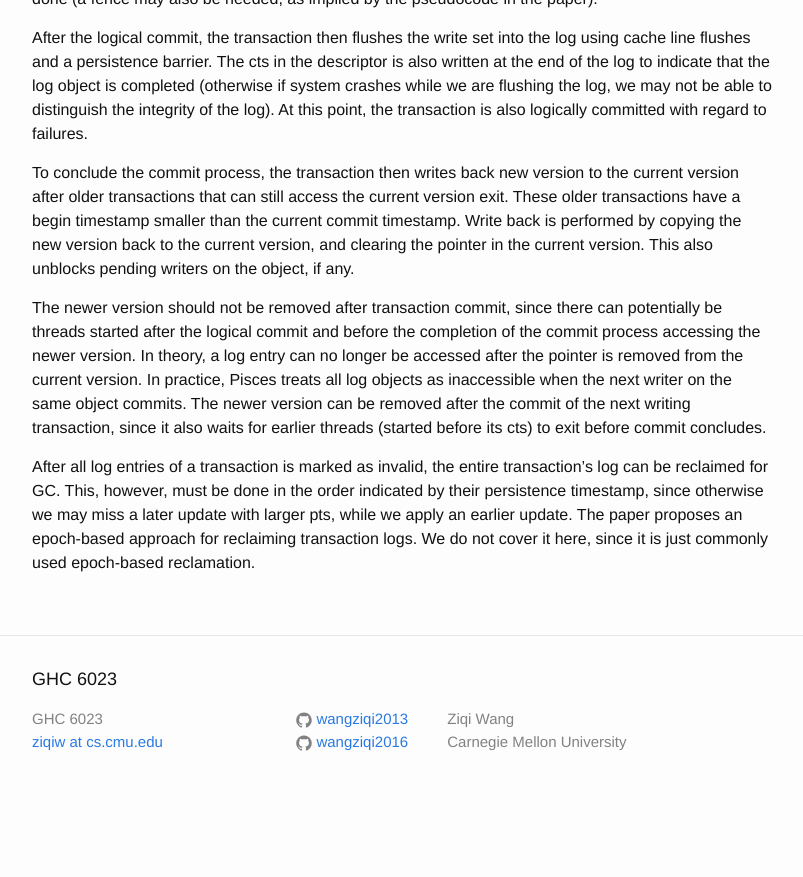
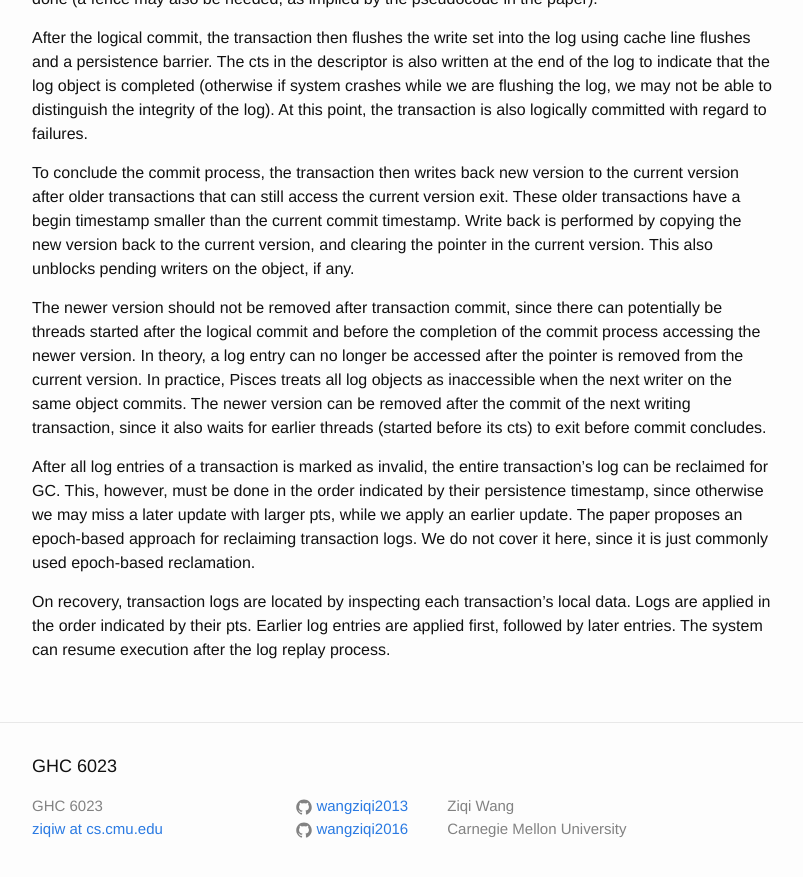
Before and after one commit to wangziqi2013/wangziqi2013.github.io, a Jekyll site: the page built from _posts/2020-02-02-pisces.markdown, in a window 1280 px wide and 900 px high, scrolled down 3073 px. Shown: the top 877 px of the window, without its empty margins (238-1041 px from the left). Built offline with Jekyll 4.4.1, drawn with Linux system fonts in a browser that asks for light colours; before the commit the page ends 3886 px from its top, so only the background shows below that.

Commit message:
Adding recovery

```diff
--- a/_posts/2020-02-02-pisces.markdown
+++ b/_posts/2020-02-02-pisces.markdown
@@ -134,3 +134,7 @@ After all log entries of a transaction is marked as invalid, the entire transact
 however, must be done in the order indicated by their persistence timestamp, since otherwise we may miss a later update
 with larger pts, while we apply an earlier update. The paper proposes an epoch-based approach for reclaiming transaction
 logs. We do not cover it here, since it is just commonly used epoch-based reclamation.
+
+On recovery, transaction logs are located by inspecting each transaction's local data. Logs are applied in the order
+indicated by their pts. Earlier log entries are applied first, followed by later entries. The system can resume execution
+after the log replay process.
```
